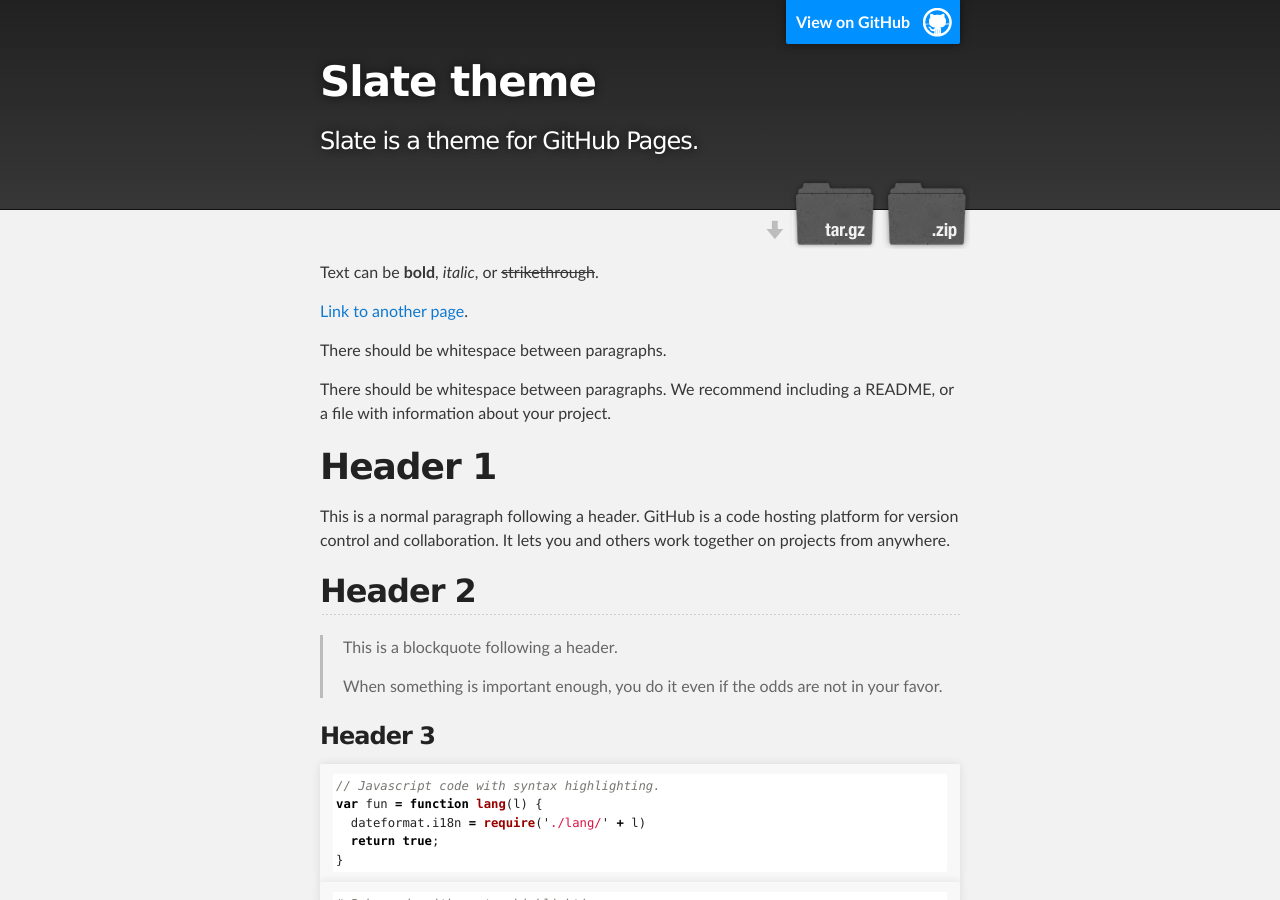
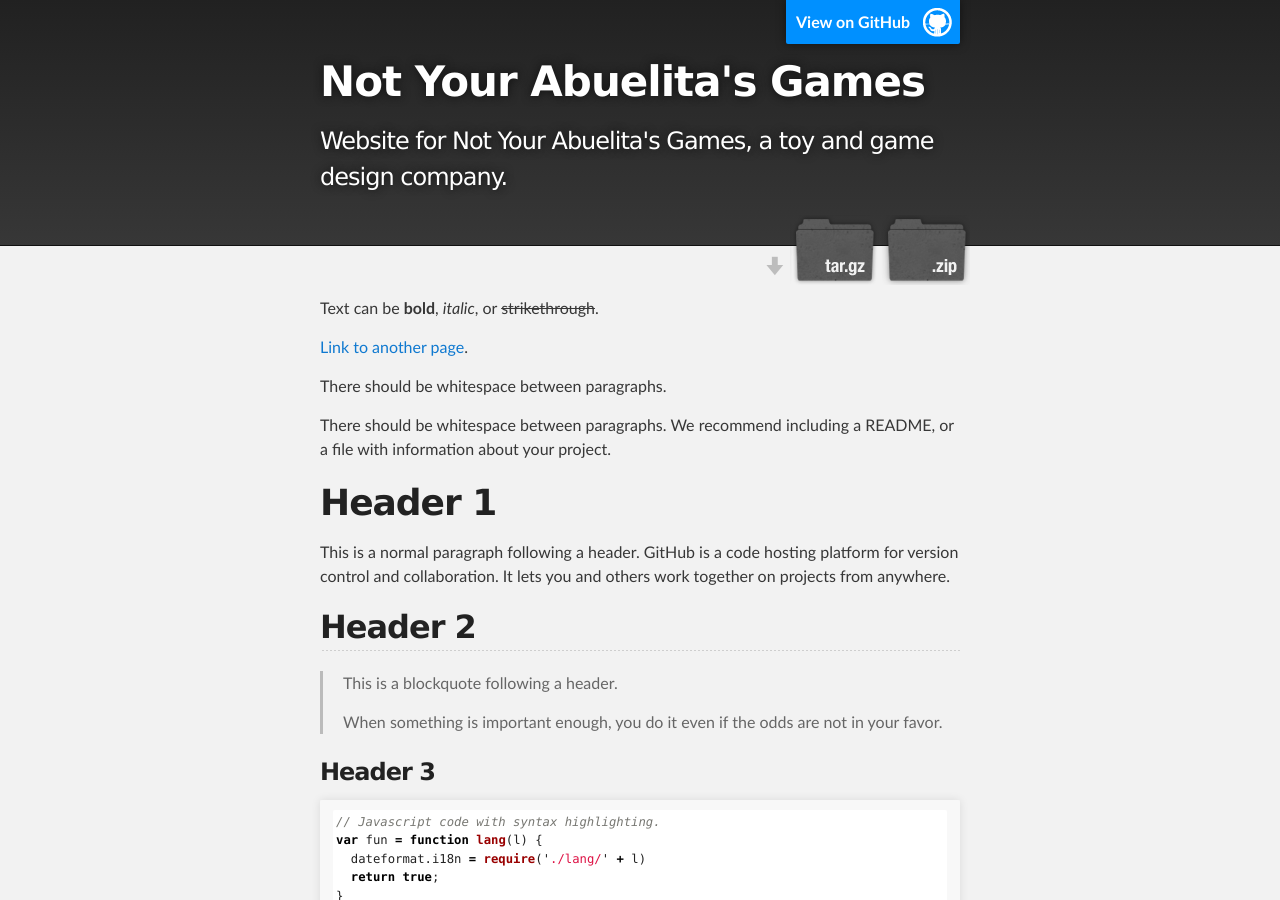
Before and after one commit to pages-themes/slate, a Jekyll site: the page built from index.md, in a window 1280 px wide and 900 px high. Built offline with Jekyll 4.4.1, drawn with Linux system fonts in a browser that asks for light colours; some of the changed text lies outside the part shown.

Commit message:
Update _config.yml

```diff
--- a/_config.yml
+++ b/_config.yml
@@ -1,5 +1,5 @@
-title: Slate theme
-description: Slate is a theme for GitHub Pages.
+title:  Not Your Abuelita's Games
+description: Website for Not Your Abuelita's Games, a toy and game design company.
 show_downloads: true
 google_analytics:
 theme: jekyll-theme-slate
```
